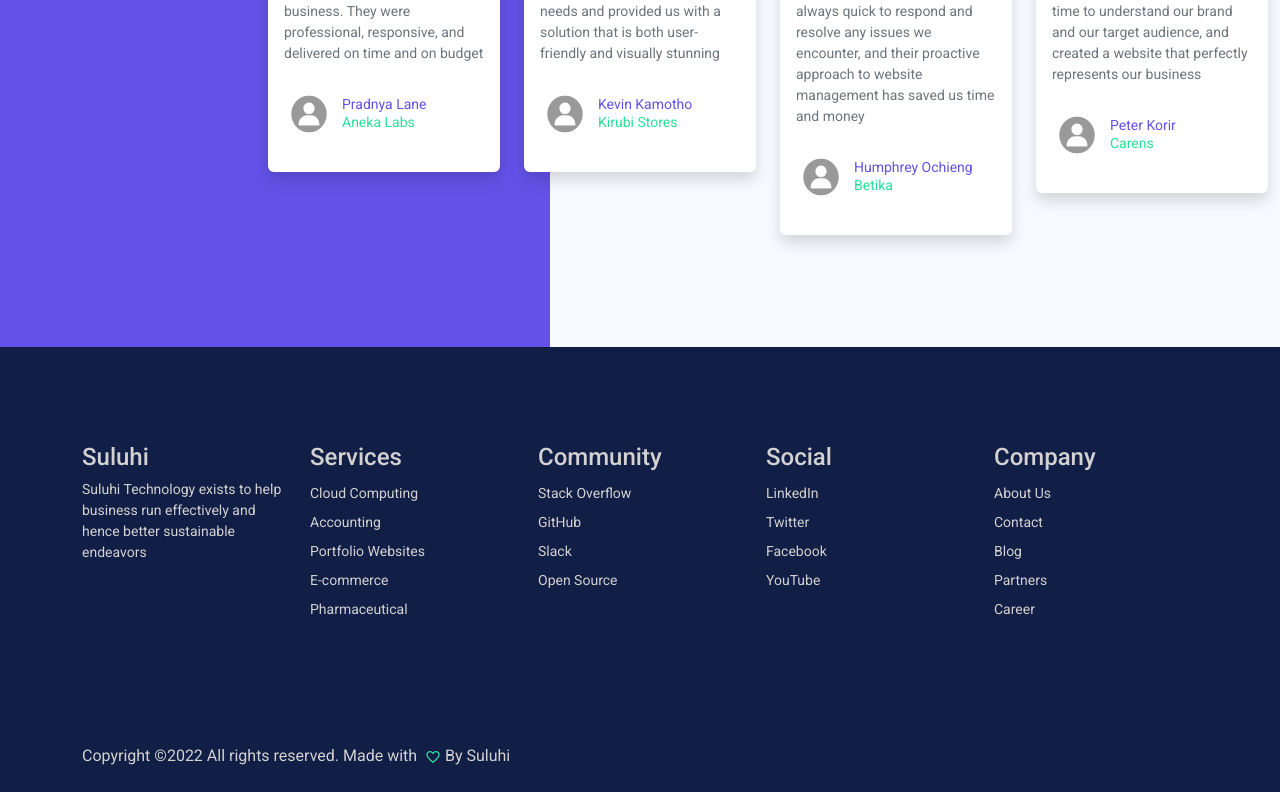
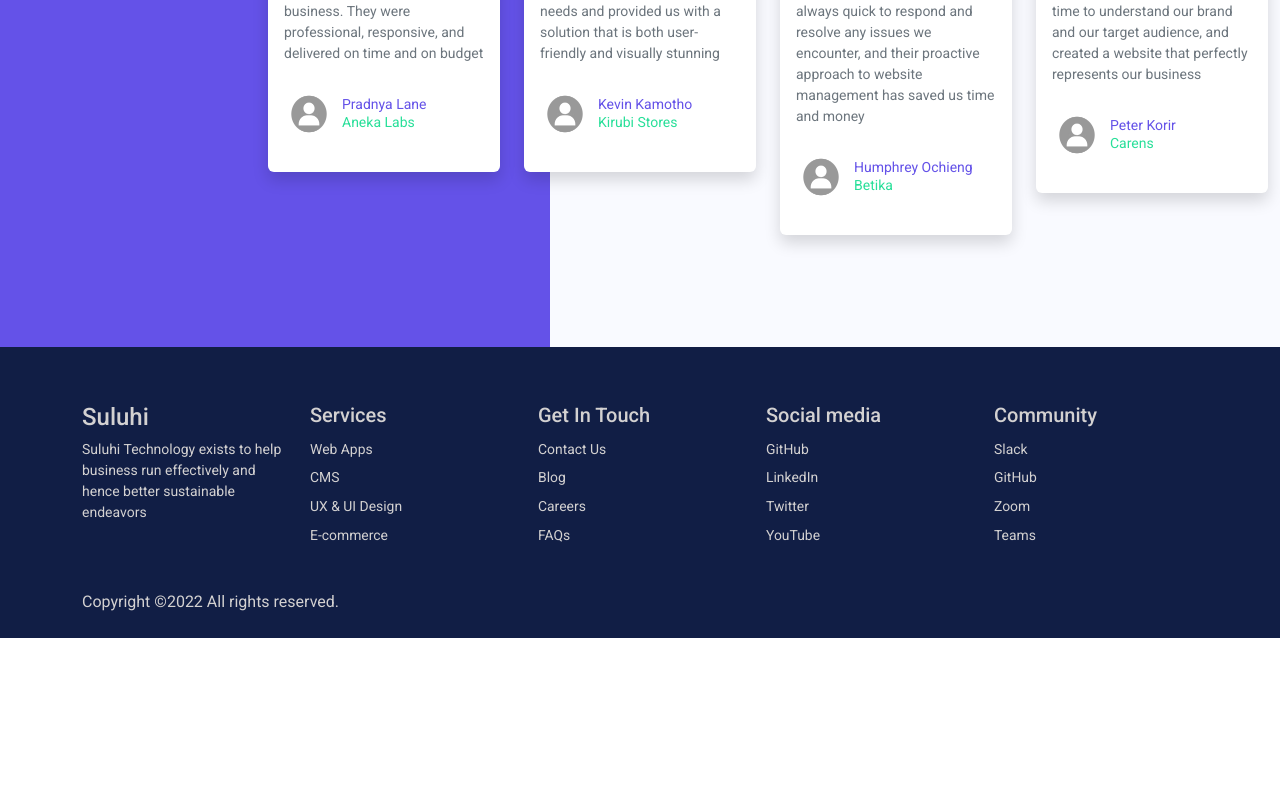
Before and after one commit to SagallaBrian/suluhihome_frontend, a React (Create React App) app: page /#/home in a window 1280 px wide. Shown: the part 3919-4711 px from the top of the page. After the commit the page ends 4557 px from the top, so only its background shows below. Built offline with nearby package versions, Linux system fonts and the light colour scheme.

Commit message:
ome structure

```diff
--- a/src/components/header.jsx
+++ b/src/components/header.jsx
@@ -25,7 +25,7 @@ const HeaderBlock = ({ title }) => {
     fontSize: "15px",
   };
 
-  const mynavl = mylinks.map((mylink) => (
+  const renderedLinks = mylinks.map((mylink) => (
     <Nav.Link
       key={mylink.id}
       as={NavLink}
@@ -86,7 +86,7 @@ const HeaderBlock = ({ title }) => {
             className="justify-content-end sul-semibold"
             id="basic-navbar-nav"
           >
-            <Nav style={fonts}>{mynavl}</Nav>
+            <Nav style={fonts}>{renderedLinks}</Nav>
           </Navbar.Collapse>
         </Container>
       </Navbar>
--- a/src/pages/home/bareas.jsx
+++ b/src/pages/home/bareas.jsx
@@ -8,7 +8,7 @@ import {
 import Row from "react-bootstrap/Row";
 import Col from "react-bootstrap/Col";
 
-const sulservice = [
+const services = [
   {
     id: 1,
     icons: MdOutlineLaptop,
@@ -41,14 +41,14 @@ const sulservice = [
 ];
 
 const Bareas = () => {
-  const myservices = sulservice.map((oneItem) => {
-    const Icon = oneItem.icons;
+  const renderedServices = services.map((service) => {
+    const Icon = service.icons;
     return (
-      <Col lg key={oneItem.id}>
+      <Col lg key={service.id}>
         <div className="p-3 bg-white mb-3">
           <Icon className="display-6 text-info" />
-          <h5 className="roboto fw-normal">{oneItem.headers}</h5>
-          <p className="p_fonts text-secondary">{oneItem.descrip}</p>
+          <h5 className="roboto fw-normal">{service.headers}</h5>
+          <p className="p_fonts text-secondary">{service.descrip}</p>
         </div>
       </Col>
     );
@@ -60,7 +60,7 @@ const Bareas = () => {
         <div className="px-4 py-5">
           <Row>
             <Col className="d-none d-xl-block"></Col>
-            {myservices}
+            {renderedServices}
           </Row>
         </div>
       </Container>
--- a/src/pages/home/dstaff.jsx
+++ b/src/pages/home/dstaff.jsx
@@ -1,7 +1,7 @@
 import { Button, Col, Container, Row } from "react-bootstrap";
 import { FaLinkedin, FaGithub, FaSkype, FaSlack } from "react-icons/fa";
 
-const staff = [
+const staffs = [
   {
     id: 1,
     name: "Brian Sagalla",
@@ -38,7 +38,7 @@ const staff = [
 ];
 
 const Ourstaff = () => {
-  const mystaff = staff.map((oneStaff) => (
+  const renderedStaff = staffs.map((oneStaff) => (
     <Col lg key={oneStaff.id}>
       <div className="singStaffdiv text-center mb-3">
         <div className={oneStaff.divs}></div>
@@ -87,7 +87,7 @@ const Ourstaff = () => {
                 </div>
               </div>
             </Col>
-            {mystaff}
+            {renderedStaff}
           </Row>
         </div>
       </Container>
--- a/src/pages/home/eportfolio.jsx
+++ b/src/pages/home/eportfolio.jsx
@@ -1,6 +1,6 @@
 import { Col, Container, Row } from "react-bootstrap";
 
-const myport = [
+const portfolios = [
   {
     id: 1,
     category: "CMS",
@@ -39,7 +39,7 @@ const myport = [
   },
 ];
 const Portfolio = () => {
-  const portfol = myport.map((onePort) => (
+  const renderedportfolio = portfolios.map((onePort) => (
     <Col md={4} key={onePort.id}>
       <div className={`${onePort.imgbackg} mb-3`}>
         <div className="innerPort p-3">
@@ -57,7 +57,9 @@ const Portfolio = () => {
           <h3 className="fw-normal">Our Exceptional Work</h3>
           <Row className="justify-content-md-center">
             <Col lg="10">
-              <Row className="pt-4 text-white text-start">{portfol}</Row>
+              <Row className="pt-4 text-white text-start">
+                {renderedportfolio}
+              </Row>
             </Col>
           </Row>
         </div>
--- a/src/pages/home/faq.jsx
+++ b/src/pages/home/faq.jsx
@@ -42,7 +42,7 @@ const faqs = [
   },
 ];
 const Faq = () => {
-  const myfaqs = faqs.map((oneFaq, ind) => (
+  const renderedFaqs = faqs.map((oneFaq, ind) => (
     <Accordion.Item eventKey={`${ind}`} key={oneFaq.id}>
       <Accordion.Header>{oneFaq.question}</Accordion.Header>
       <Accordion.Body className="small text-secondary">
@@ -80,7 +80,7 @@ const Faq = () => {
                   <h4>Frequently Ask Question</h4>
                 </div>
                 <div className="pt-3">
-                  <Accordion defaultActiveKey="0">{myfaqs}</Accordion>
+                  <Accordion defaultActiveKey="0">{renderedFaqs}</Accordion>
                 </div>
               </div>
             </div>
--- a/src/pages/home/gtestimonial.jsx
+++ b/src/pages/home/gtestimonial.jsx
@@ -5,7 +5,7 @@ import { MdGrade } from "react-icons/md";
 
 import avatar from "../../assets/avatar.jpg";
 
-const testim = [
+const testimonies = [
   {
     id: 1,
     ratin: 4,
@@ -50,7 +50,7 @@ const testim = [
 ];
 
 const Testimonial = () => {
-  const mytestimonials = testim.map((oneMonial) => (
+  const renderedtestimonies = testimonies.map((oneMonial) => (
     <Col lg key={oneMonial.id}>
       <div className="p-3 py-4 bg-white rounded shadow mb-3">
         <div className="sul-theme-green">
@@ -93,7 +93,7 @@ const Testimonial = () => {
 
           <Row>
             <Col lg className="d-none d-xl-block"></Col>
-            {mytestimonials}
+            {renderedtestimonies}
           </Row>
           <div className="py-4"></div>
         </div>
--- a/src/pages/home/hfooter.jsx
+++ b/src/pages/home/hfooter.jsx
@@ -1,14 +1,70 @@
 import Container from "react-bootstrap/Container";
 import Row from "react-bootstrap/Row";
 import Col from "react-bootstrap/Col";
-import { MdOutlineFavoriteBorder } from "react-icons/md";
+
+const footerItems = [
+  {
+    id: 1,
+    headings: "Services",
+    links: [
+      { name: "Web Apps", link: "" },
+      { name: "CMS", link: "" },
+      { name: "UX & UI Design", link: "" },
+      { name: "E-commerce", link: "" },
+    ],
+  },
+  {
+    id: 3,
+    headings: "Get In Touch",
+    links: [
+      { name: "Contact Us", link: "" },
+      { name: "Blog", link: "" },
+      { name: "Careers", link: "" },
+      { name: "FAQs", link: "" },
+    ],
+  },
+  {
+    id: 2,
+    headings: "Social media",
+    links: [
+      { name: "GitHub", link: "https://github.com/SagallaBrian" },
+      {
+        name: "LinkedIn",
+        link: "https://www.linkedin.com/in/brian-sagalla-7a8764117/",
+      },
+      { name: "Twitter", link: "" },
+      { name: "YouTube", link: "" },
+    ],
+  },
+  {
+    id: 4,
+    headings: "Community",
+    links: [
+      { name: "Slack", link: "" },
+      { name: "GitHub", link: "" },
+      { name: "Zoom", link: "" },
+      { name: "Teams", link: "" },
+    ],
+  },
+];
 
 const Footer = () => {
+  const currentYear = new Date().getFullYear();
+  const renderedItems = footerItems.map((item) => (
+    <Col md key={item.id}>
+      <div className="pk">
+        <h5 className="sul-semibold">{item.headings}</h5>
+        {item.links.map((link) => (
+          <div className="p_fonts py-1">{link.name}</div>
+        ))}
+      </div>
+    </Col>
+  ));
   return (
     <div className="sul-footer ">
       <Container>
-        <div className="py-5">
-          <Row className="py-5">
+        <div className="pt-5 pb-2">
+          <Row className="py-2">
             <Col md>
               <div className="pk">
                 <h4 className="sul-semibold">Suluhi</h4>
@@ -18,52 +74,14 @@ const Footer = () => {
                 </p>
               </div>
             </Col>
-            <Col md>
-              <div className="pk">
-                <h4 className="sul-semibold">Services</h4>
-                <div className="small py-1">Cloud Computing</div>
-                <div className="small py-1">Accounting</div>
-                <div className="small py-1">Portfolio Websites</div>
-                <div className="small py-1">E-commerce</div>
-                <div className="small py-1">Pharmaceutical</div>
-              </div>
-            </Col>
-            <Col md>
-              <div className="pk">
-                <h4 className="sul-semibold">Community</h4>
-                <div className="small py-1">Stack Overflow</div>
-                <div className="small py-1">GitHub</div>
-                <div className="small py-1">Slack</div>
-                <div className="small py-1">Open Source</div>
-              </div>
-            </Col>
-            <Col md>
-              <div className="pk">
-                <h4 className="sul-semibold">Social</h4>
-                <div className="small py-1">LinkedIn</div>
-                <div className="small py-1">Twitter</div>
-                <div className="small py-1">Facebook</div>
-                <div className="small py-1">YouTube</div>
-              </div>
-            </Col>
-            <Col md>
-              <div className="pk">
-                <h4 className="sul-semibold">Company</h4>
-                <div className="small py-1">About Us</div>
-                <div className="small py-1">Contact</div>
-                <div className="small py-1">Blog</div>
-                <div className="small py-1">Partners</div>
-                <div className="small py-1">Career</div>
-              </div>
-            </Col>
+            {renderedItems}
           </Row>
         </div>
       </Container>
       <div className="sul-copyright">
         <Container>
           <div className="py-4">
-            Copyright ©2022 All rights reserved. Made with &nbsp;
-            <MdOutlineFavoriteBorder className="sul-theme-green" /> By Suluhi
+            Copyright ©{currentYear} All rights reserved.
           </div>
         </Container>
       </div>
```
Also changed, not shown: src/pages/home/acarousel.jsx (+8 -8 lines).
